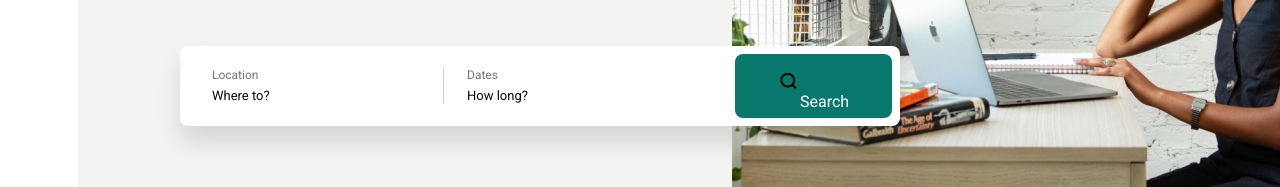
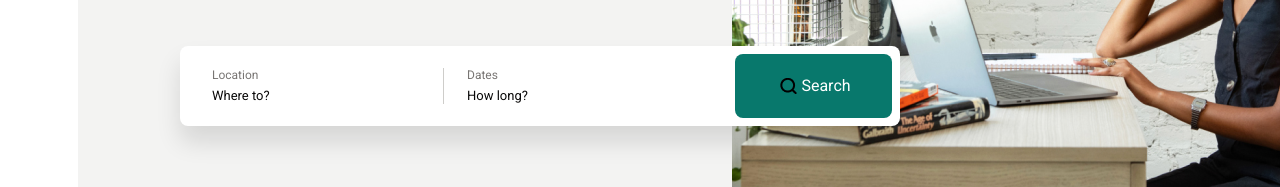
Before and after one commit to Kat3919/content, a plain HTML site: page index3.html in a window 1280 px wide. Shown: the part 399-586 px from the top of the page. Drawn offline with Linux system fonts and the light colour scheme.

Commit message:
nev layout3

```diff
--- a/index3.html
+++ b/index3.html
@@ -38,7 +38,7 @@
           </div>
 
           <div class="button">
-            <p class="button-text"><a href="">Search</a></p>
+            <p class="button-text">Search</p>
           </div>
         </div>
       </div>
--- a/styles3.css
+++ b/styles3.css
@@ -74,6 +74,9 @@ a {
   display: inline-block;
   transition: transform 0.3s ease;
 }
+a:hover {
+  transform: scale(1.3);
+}
 .box1-question,
 .box2-question {
   color: #090808;
@@ -109,23 +112,21 @@ a {
   margin: 8px 8px 8px 48px;
   box-sizing: border-box;
 }
-.button-text a {
+.button-text {
   color: #fff;
   text-align: center;
   margin: 22px 40px 26px 65px;
 }
-.button-text a::before {
+.button-text::before {
   content: "";
   background: url(Frame-8.png);
   position: absolute;
   width: 17px;
   height: 16px;
   right: 103px;
-  bottom: 37px;
+  bottom: 32px;
 }
-a:hover {
-  transform: scale(1.3);
-}
+
 .picture {
   width: 676px;
   height: 642px;
```
Also changed, not shown: index4.html (added), styles4.css (added).
